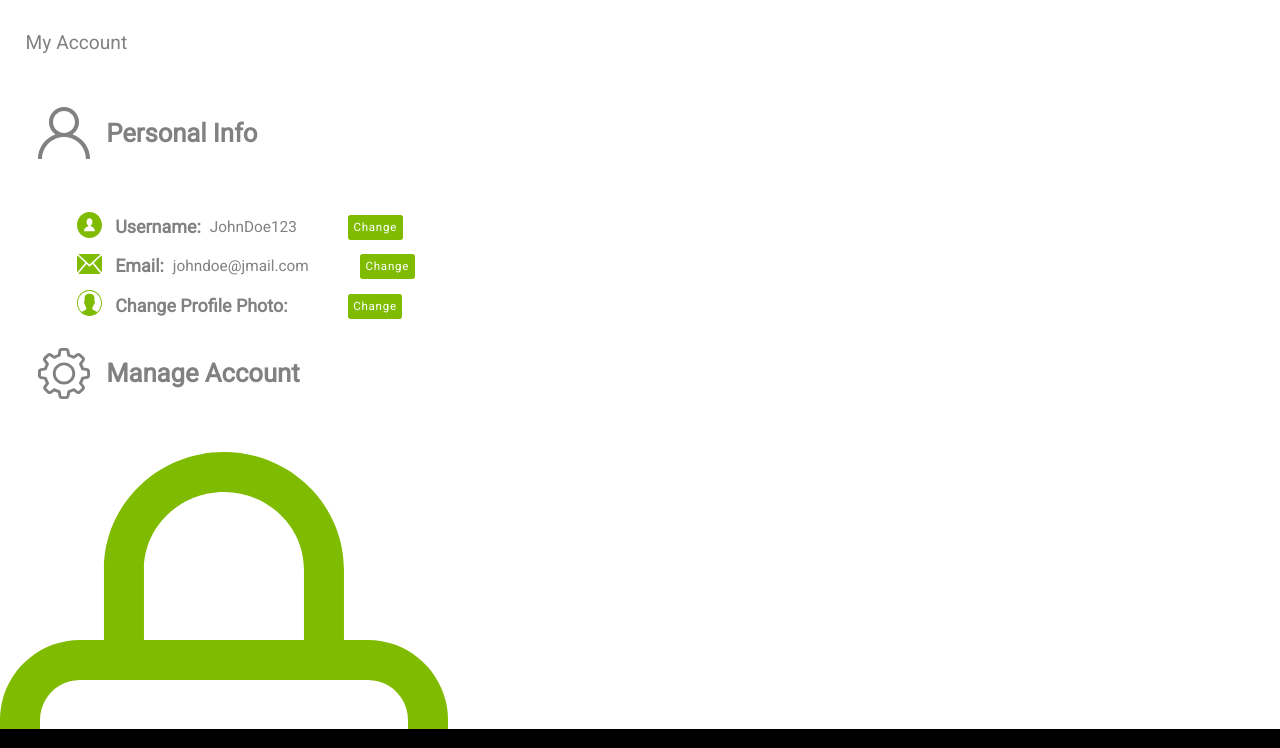
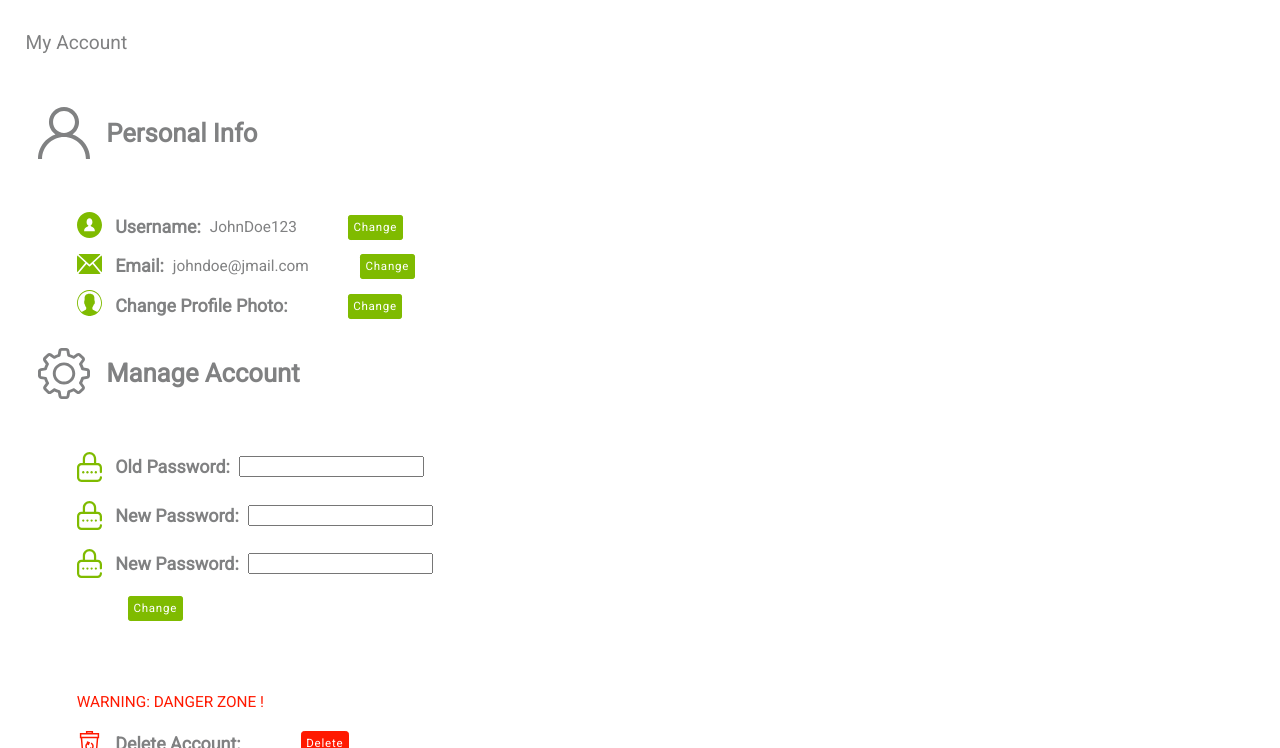
Before and after one commit to SamirJouni/SurveyDesigns, a plain HTML site: page assets/html/myAccount.html in a window 1280 px wide. Shown: the part 63-811 px from the top of the page. Drawn offline with Linux system fonts and the light colour scheme.

Commit message:
did some styling

```diff
--- a/assets/css/account.css
+++ b/assets/css/account.css
@@ -27,7 +27,8 @@
 	align-items: center;
 	justify-content: flex-start;
 }
-.changeInfo div img{
+.changeInfo div img,
+.manageInfo div img {
 	width: 2vw;
 	height: auto;
 	margin-right: 1vw;
@@ -56,3 +57,40 @@
 .changeButton span:hover {
   background: #75a902;
 }
+.manageInfo {
+	margin-left: 6vw;
+	margin-bottom: 1vw;
+	display: flex;
+	flex-direction: column;
+	flex-wrap: nowrap;
+	align-items: flex-start;
+	justify-content: center;
+	margin-bottom: 6vw;
+}
+.manageInfo div {
+	display: flex;
+	flex-direction: row;
+	flex-wrap: nowrap;
+	align-items: center;
+	justify-content: flex-start;
+	margin-bottom: 1.5vw;
+}
+.warning {
+	font-size: 1.2vw;
+	color: #FF1900;
+}
+.deleteAccButton {
+	font-size: .9vw;
+  letter-spacing: .06vw;
+	padding: .35vw;
+	margin-left: 4vw;
+  color: #ffffff;
+  border: .1vw solid #FF1900;
+  border-radius: .25vw;
+	background: #FF1900;
+	cursor: pointer;
+  transition: background .15s ease-in-out;
+}
+.deleteAccButton:hover {
+  background: #dd1904;
+}
--- a/assets/css/pagesTitles.css
+++ b/assets/css/pagesTitles.css
@@ -1,5 +1,4 @@
 .contentAndTitles {
-	height: 92vh;
 	width: 100%;
 	overflow: hidden;
 }
--- a/assets/html/myAccount.html
+++ b/assets/html/myAccount.html
@@ -76,26 +76,29 @@
 				<div class="manageInfo">
 					<div>
 							<img src="../svg/password.svg" alt="avatar">
+							<span class="infoDescription"><span>Old Password: </span></span>
+							<input type="text" name="oldPassword" />
 					</div>
-					<span class="infoDescription"><span>Old Password: </span></span><input type="text" name="oldPassword" />
 					<div>
 						<img src="../svg/password.svg" alt="avatar">
+						<span class="infoDescription"><span>New Password: </span></span>
+						<input type="text" name="newPassword" />
 				  </div>
-					<span class="infoDescription"><span>New Password: </span></span><input type="text" name="newPassword" />
 					<div>
 						<img src="../svg/password.svg" alt="avatar">
-				  </div>
-					<span class="infoDescription"><span>New Password: </span></span><input type="text" name="newPassword" />
+						<span class="infoDescription"><span>New Password: </span></span>
+						<input type="text" name="newPassword" />
+					</div>
 					<span class="changeButton"><span>Change</span></span>
 				</div>
 				<div class="manageInfo">
+						<div class="warning">
+								<span>WARNING: DANGER ZONE !</span>
+					</div>
 					<div>
 							<img src="../svg/delete.svg" alt="avatar">
+							<span class="infoDescription"><span>Delete Account: </span></span><span class="deleteAccButton"><span>Delete</span></span>
 					</div>
-					<div>
-						<span>WARNING: DANGER ZONE !</span>
-					</div>
-					<span class="infoDescription"><span>Delete Account: </span></span><span class="changeButton"><span>Delete</span></span>
 				</div>
 			</div>
 		</div>
```
